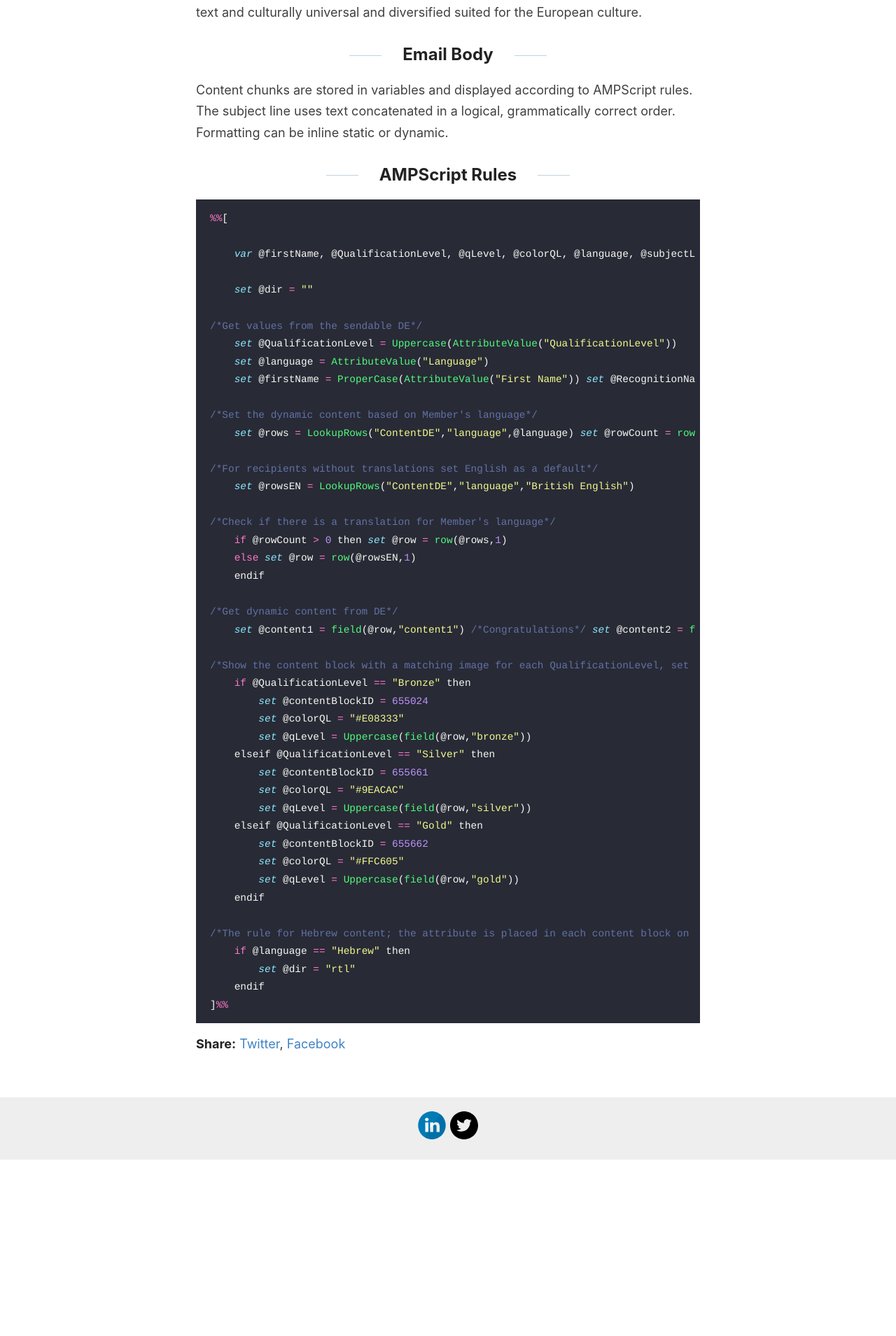
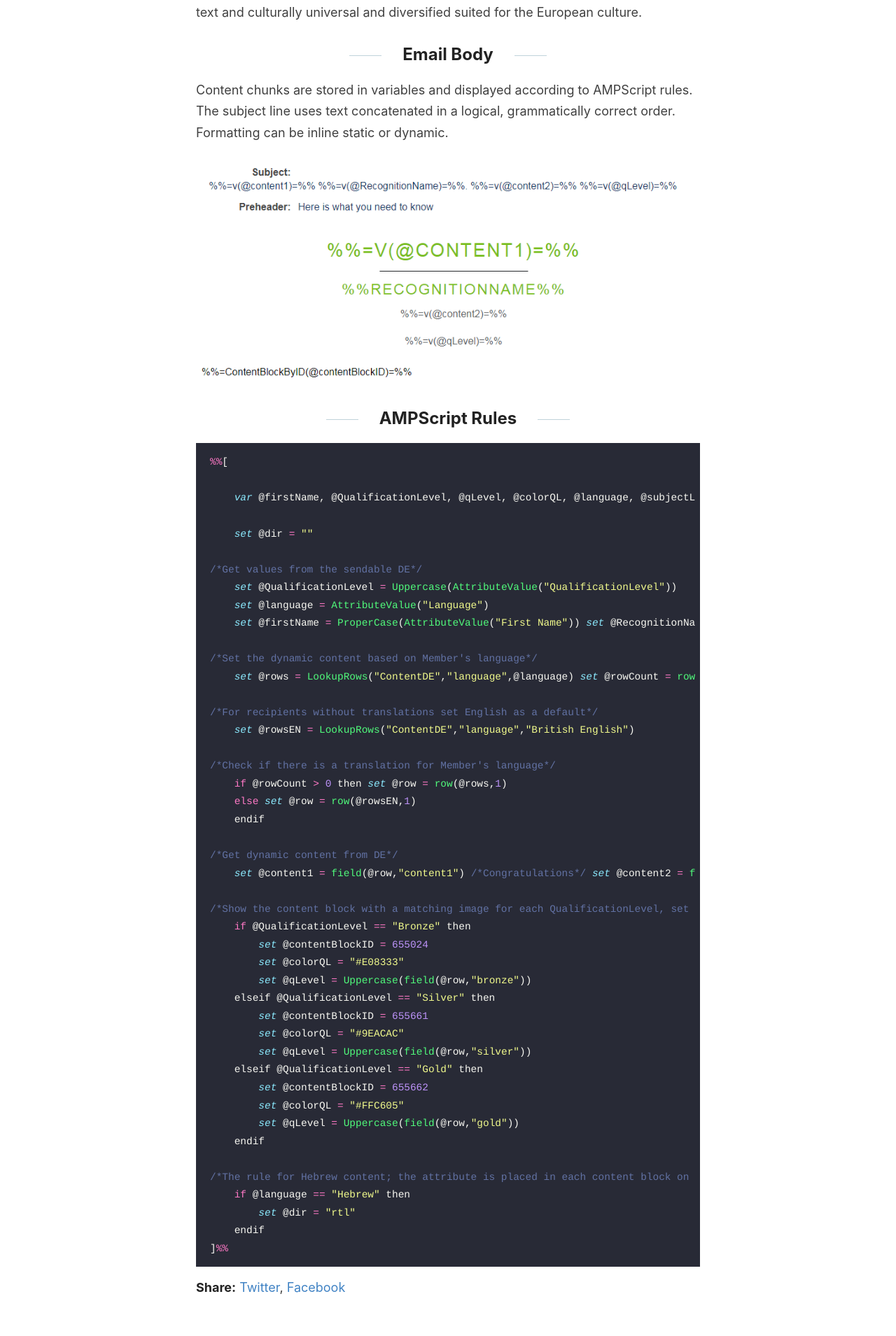
Before and after one commit to karolcholewa/blog, a Jekyll site: the page built from _posts/2021-01-10-dynamic-email.md, in a window 1280 px wide. Shown: the part 3040-4949 px from the top of the page at 70% size. Built offline with Jekyll 4.4.1, drawn with Linux system fonts in a browser that asks for light colours; before the commit the page ends 4697 px from its top, so only the background shows below that.

Commit message:
added an image

````diff
--- a/_posts/2021-01-10-dynamic-email.md
+++ b/_posts/2021-01-10-dynamic-email.md
@@ -65,6 +65,9 @@ Text for an email body is stored in rows and columns of a non-sendable data exte
 Content chunks are stored in variables and displayed according to AMPScript rules. The subject line uses text concatenated in a logical, grammatically correct order.
 Formatting can be inline static or dynamic.
 
+
+![Dynamic Email snapshot](/images/dynamicEmail.png)
+
 ## AMPScript Rules
 
 ```javascript
````
